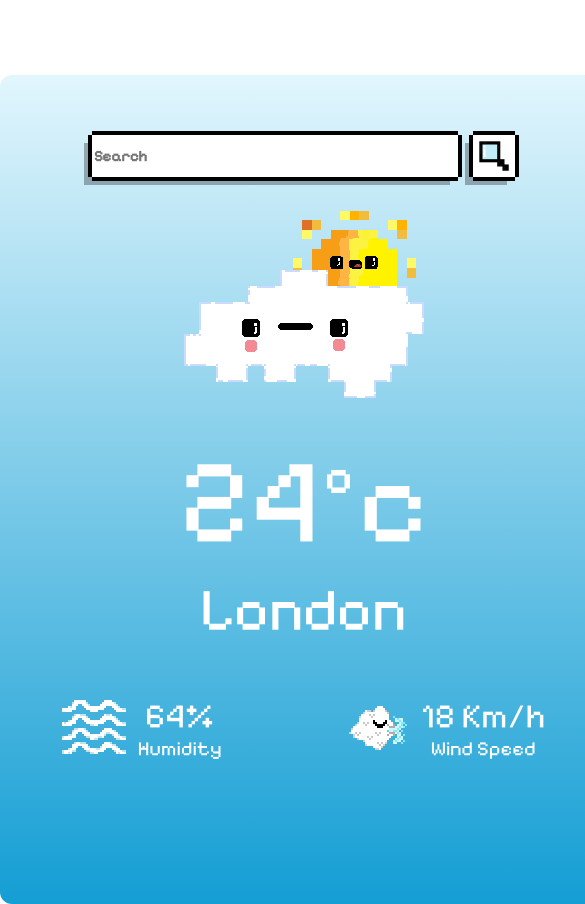
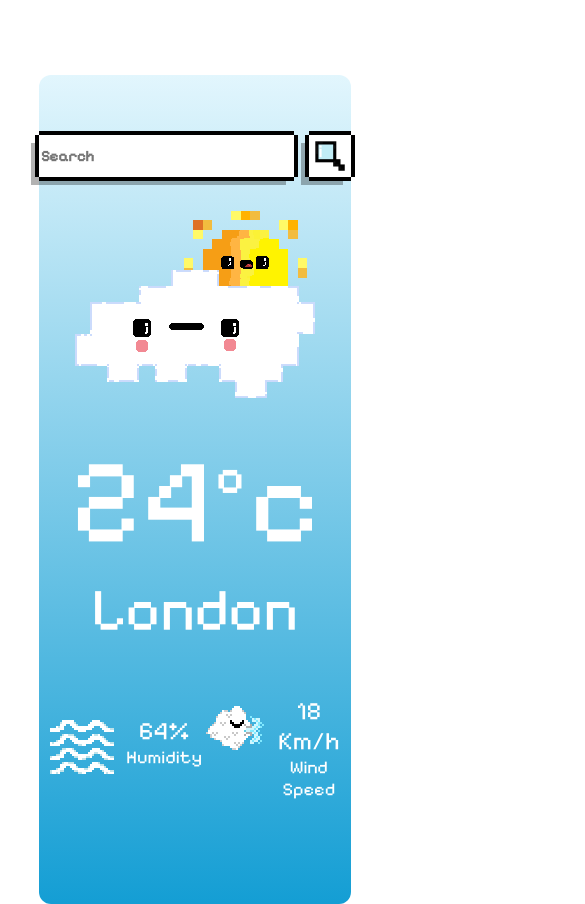
Before and after one commit to Mortenlost/pixather, a React (Create React App) app: page / in a window 390 px wide. Shown: the top 904 px of the page, 585 px wide, since content can reach past the window. Built offline with nearby package versions, Linux system fonts and the light colour scheme; no server answers.

Commit message:
responsive

```diff
--- a/src/Components/WeatherApp/WeatherApp.css
+++ b/src/Components/WeatherApp/WeatherApp.css
@@ -97,3 +97,24 @@ body{
 .icon{
   margin-top: 10px;
 }
+
+@media (max-width: 745px) {
+  .container  {
+    width: 80%;
+  }
+
+  .text {
+    font-size: 18px;
+  }
+
+  .data{
+    font-size: 25px;
+  }
+
+  .cityInput{
+    width: 262px;
+  }
+  .data-container{
+    margin: 50px 20px;
+  }
+}
```
